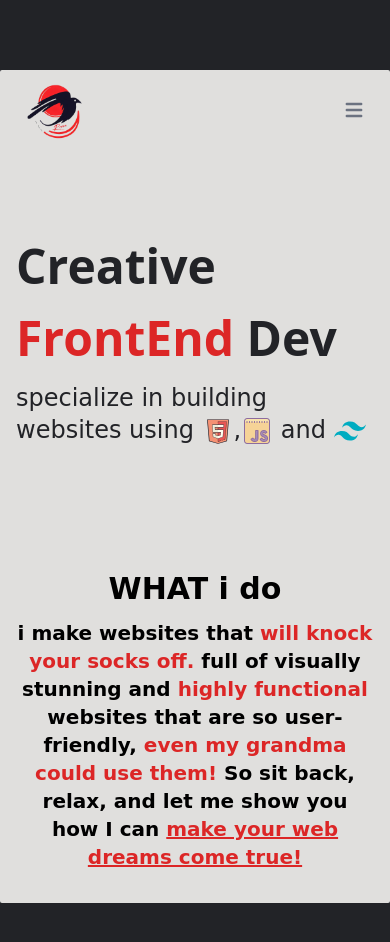
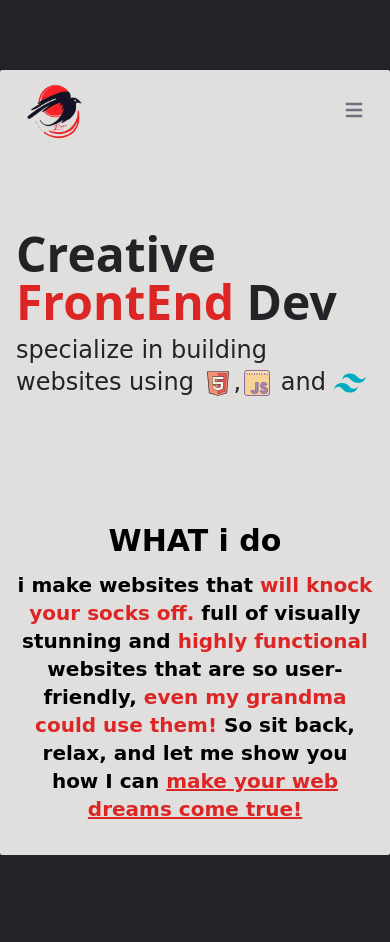
Before and after one commit to Neptune669/Ahmed-portfolio, a website built with Vite: page index.html in a window 390 px wide. Built offline with nearby package versions, Linux system fonts and the light colour scheme.

Commit message:
font fix

```diff
--- a/index.html
+++ b/index.html
@@ -64,7 +64,7 @@
       >
         <div class="flex justify-between">
           <div class="">
-            <h1 class="text-[3rem] sm:text-9xl font-bold text-[#222327]">
+            <h1 class="text-5xl sm:text-9xl font-bold text-[#222327]">
               Creative <br />
               <span class="text-red-600">FrontEnd</span> Dev
             </h1>
```
